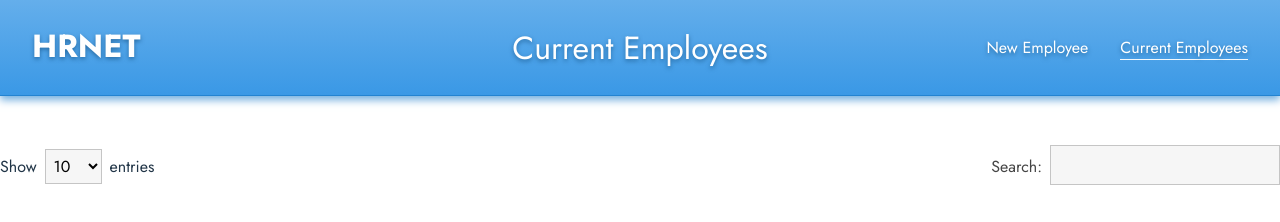
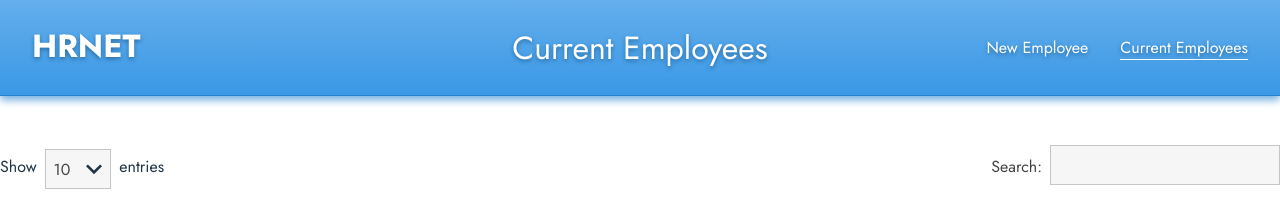
Before and after one commit to ask0ldd/Schoolwork-P14-StateAdded, a React (Vite) app: page /Schoolwork-P14-StateAdded/employee-list in a window 1280 px wide. Shown: the top 222 px of the page. Built offline with nearby package versions, Linux system fonts and the light colour scheme.

Commit message:
new table select added

```diff
--- a/src/components/DatasTable/NDisplayedSelect.tsx
+++ b/src/components/DatasTable/NDisplayedSelect.tsx
@@ -1,7 +1,6 @@
 /* eslint-disable @typescript-eslint/no-explicit-any */
-import { DatasTableContext } from './DatasTableContext'
+import Select from './select/Select'
 import './style/NDisplayedSelect.css'
-import { useContext } from "react"
 
 /**
  * Component : A container hosting a select.
@@ -10,22 +9,23 @@ import { useContext } from "react"
  */
 function NDisplayedSelect()
 {
-    const NDisplayedOptions = ['10', '25', '50', '100']
-    const {dispatch} = useContext(DatasTableContext)
+    /*const NDisplayedOptions = ['10', '25', '50', '100']
+    const {dispatch} = useContext(DatasTableContext)*/
 
     /* should update select active option if 100 */
-    if(!dispatch) return(<></>)
+    // if(!dispatch) return(<></>)
 
     return (
         <div id="entriesContainer">
             Show
-            <select onChange={e => updateNumberEntriesPerPage(e)}>
+            {/*<select onChange={e => updateNumberEntriesPerPage(e)}>
                 {
                     // Select w/ 10, 25, 50, 100 entries per page.
                     NDisplayedOptions.map((opt, index) =>
                         (<option value={parseInt(opt)} key={'opt'+index}>{opt}</option>))
                 }
-            </select>
+            </select>*/}
+            <Select selectId={"nDisplayed"}/>
             entries
         </div>
     )
@@ -34,11 +34,11 @@ function NDisplayedSelect()
      * Update the number of entries per page.
      * @param {React.ChangeEvent<HTMLSelectElement>} e - The event object.
      */
-    function updateNumberEntriesPerPage(e : React.ChangeEvent<HTMLSelectElement>){
+    /*function updateNumberEntriesPerPage(e : React.ChangeEvent<HTMLSelectElement>){
         const currentPage = 1
         const nEntriesPerPage = e.target.value != null ? parseInt(e.target.value) : 50
         dispatch && dispatch({type : "pagination", payload : {currentPage, nEntriesPerPage}})
-    }
+    }*/
 
 
 }
--- a/src/components/DatasTable/select/Select.tsx
+++ b/src/components/DatasTable/select/Select.tsx
@@ -2,34 +2,45 @@
 import './style/Select.css'
 import SelectComboBox from "./ComboBox"
 import OptionsList from "./OptionsList"
-import {useState, useRef} from 'react'
+import {useState, useRef, useContext} from 'react'
 import { useKeyboardHandler } from './hooks/useKeyboardHandler'
 import { SelectContext } from './contexts/SelectContext'
+import { DatasTableContext } from '../DatasTableContext'
 
 /**
  * Component : A dropdown menu mimicking the HTML select component, with visual customization options.
  * @Component
  * @param {Object} props - Props.
- * @param {number} props.formGroupState - Current values of the form elements.
  * @param {Object} props.options
  * @param {string} props.options[].label - Text displayed as an option.
  * @param {string} props.options[].value - Value sent on form submit when this option is selected.
  * @param {string} props.selectId - Id of the select, only used for options naming purposes.
- * @param {string} props.labelledBy - Id of the label related to the input.
  * @param {function} props.onValueChange - Function triggered when selecting a new option.
  * @return ( <CustomSelect formGroupState={formGroupState} options={options} selectId={selectId} labelledBy={labelledBy} onValueChange={onValueChange}/> )
  */
-function Select({options, select } : IProps){ // should be able to pass the id of the element labelling the select
+function Select({ options, selectId } : IProps){ // should be able to pass the id of the element labelling the select
+
+    const NDisplayedOptions = options || [ {label : '10', value : '10'}, {label : '25', value : '25'}, {label : '50', value : '50'}, {label : '100', value : '100'}]
+    const {dispatch} = useContext(DatasTableContext)
 
     // Updated state (always returning the non updated version) not accessible through event listeners => solution : tracking the state through a ref always updated simultaneously
     // https://medium.com/geographit/accessing-react-state-in-event-listeners-with-usestate-and-useref-hooks-8cceee73c559
     // The listener belongs to the initial render and is not updated on subsequent rerenders
-    const [activeOption, _setActiveOption] = useState<IOption>({...options[0]}) // deal with error if options missing
+    const [activeOption, _setActiveOption] = useState<IOption>({...NDisplayedOptions[0]}) // deal with error if options missing
     const activeOptionRef = useRef<IOption>(activeOption)
     function setActiveOption(option : IOption){
         _setActiveOption({...option})
         activeOptionRef.current = {...option}
-        // !!! add action
+    }
+
+    /**
+     * Update the number of entries per page.
+     * @param {React.ChangeEvent<HTMLSelectElement>} e - The event object.
+     */
+    function updateNumberEntriesPerPage(e : React.ChangeEvent<HTMLSelectElement>){
+        const currentPage = 1
+        const nEntriesPerPage = e.target.value != null ? parseInt(e.target.value) : 50
+        dispatch && dispatch({type : "pagination", payload : {currentPage, nEntriesPerPage}})
     }
 
     const [isListboxExpanded, _setListboxAsExpanded] = useState<boolean>(false)
@@ -40,9 +51,9 @@ function Select({options, select } : IProps){ // should be able to pass the id o
     }
 
     useKeyboardHandler(
-        select.id,
+        selectId,
         /*formGroupState,*/
-        [...options],
+        [...NDisplayedOptions],
         activeOptionRef,
         isListboxExpandedRef,
         setActiveOption,
@@ -52,7 +63,7 @@ function Select({options, select } : IProps){ // should be able to pass the id o
     return(
         <div className="selectContainer">
             <SelectContext.Provider value={{
-                selectId : select.id, options, activeOption : {get :  () => activeOption, set : setActiveOption},
+                selectId, options : NDisplayedOptions, activeOption : {get :  () => activeOption, set : setActiveOption},
                 listbox : { isExpanded : isListboxExpanded, setAsExpanded : setListboxAsExpanded},
             }}>
                 <SelectComboBox/>
@@ -71,6 +82,6 @@ export interface IOption{
 }
 
 interface IProps{
-    options : Array<IOption>
-    select : {id : string}
+    options? : Array<IOption>
+    selectId : string
 }
--- a/src/components/DatasTable/select/style/ComboBox.css
+++ b/src/components/DatasTable/select/style/ComboBox.css
@@ -10,7 +10,7 @@
   display: flex;
   align-items: center;
   justify-content: space-between;
-  padding: 0.5em 1em 0.45em 1em;
+  padding: 0.5em 0.5em 0.45em 0.5em;
   cursor: pointer;
   border: 1px solid #c5c5c5;
   background: #f6f6f6;
@@ -19,6 +19,7 @@
   font-size: 1rem;
   margin-top: 0.325rem;
   outline: none;
+  column-gap: 1rem;
 }
 
 .customSelectLabel:focus,
```
Also changed, not shown: src/components/DatasTable/DatasTable.tsx (line endings or trailing spaces).
